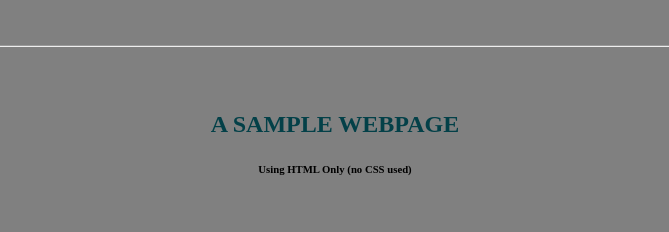
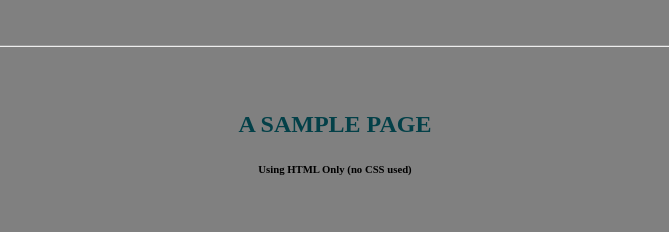
Before and after one commit to SrushtiKondra/html, a plain HTML site: page index.html in a window 1280 px wide. Shown: the part 61-293 px from the top of the page, without its empty margins (305-974 px from the left). Drawn offline with Linux system fonts and the light colour scheme.

Commit message:
second commit

```diff
--- a/index.html
+++ b/index.html
@@ -18,7 +18,7 @@
     <br/>
     <section>
         <h2 style="color:rgb(3, 64, 72)">
-        <bold>A SAMPLE WEBPAGE</bold></h2>
+        <bold>A SAMPLE PAGE</bold></h2>
         <h6>Using HTML Only (no CSS used)</h6>
     </section>
 
```
